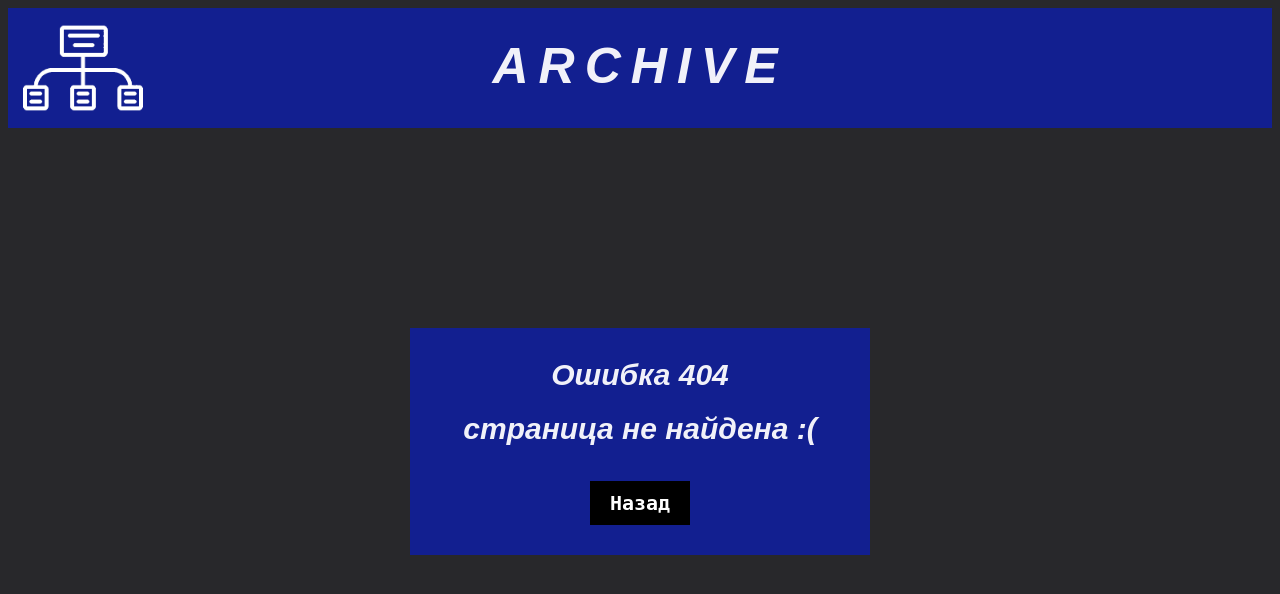
After one commit to kooooozh/file-archive, a Django app: template archive/dbtools/templates/404.html in a window 1280 px wide. The commit adds this page. Shown: the top 594 px of the page. Run offline with Django 3.2, Linux system fonts and the light colour scheme; the template is opened without the code that fills it, so the values that code supplies are empty.

Commit message:
exceptions

```diff
--- a/archive/dbtools/static/styles.css
+++ b/archive/dbtools/static/styles.css
@@ -26,6 +26,17 @@ h1.heading {
     padding-top: 30px;
     margin-top: 0px;
 }
+
+h1.except {
+    font-family: "Stencil Std", fantasy;
+    font-style: italic;
+    color: #fffffff0;
+    text-align: center;
+    font-weight: 900;
+    font-size: 30px;
+    margin-top: 0px;
+}
+
 
 div.container {
     width: 400px;
@@ -143,6 +154,16 @@ label.error {
     font-weight: 900px;
 }
 
+div.exception {
+    width: 400px;
+    margin-left: auto;
+    margin-right: auto;
+    padding: 30px;
+    background-color: #121f90;
+    margin-top:200px;
+    align: center
+}
+
 img.profile-photo {
     width: 100%;
     height: 100%;
--- /dev/null
+++ b/archive/dbtools/templates/404.html
@@ -0,0 +1,12 @@
+{% extends 'base.html' %}
+
+{% block pagecontent %}
+<div class="exception">
+    <h1 class="except">Ошибка 404</h1>
+    <h1 class="except">страница не найдена :(</h1>
+    <form action="" method="post" align="center">
+        <button type="button" onClick="javascript:history.go(-1);"><tt>Назад</tt></button>
+    </form>
+</div>
+
+{% endblock %}
```
Also changed, not shown: archive/archive/settings.py (+7 -2 lines), archive/dbtools/templates/500.html (added, +12 -0 lines), archive/dbtools/views.py (+9 -0 lines).
